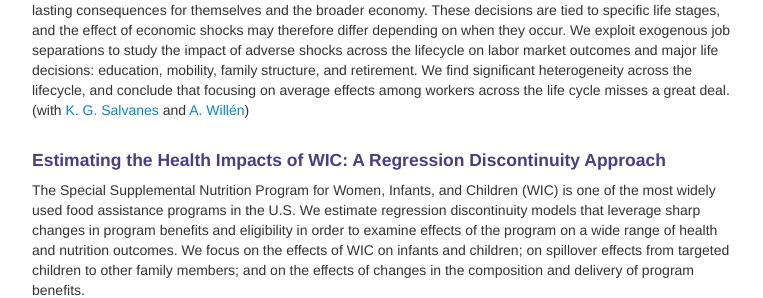
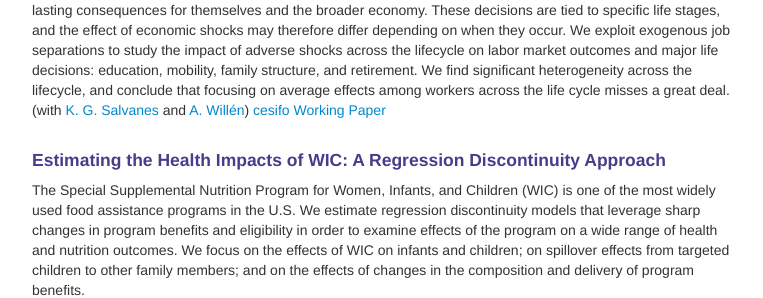
Before and after one commit to bjwillage/bjwillage.github.io, a Jekyll site: the page built from pages/research.md, in a window 1280 px wide and 900 px high, scrolled down 404 px. Shown: the part 158-456 px from the top of the window, without its empty margins (258-1021 px from the left). Built offline with Jekyll 4.4.1, drawn with Linux system fonts in a browser that asks for light colours.

Commit message:
Update research.md

```diff
--- a/pages/research.md
+++ b/pages/research.md
@@ -15,6 +15,7 @@ A rich literature documents the benefits of social safety net programs for child
 #### The Effect of Labor Market Shocks Across the Life Cycle
 Economic shocks occur frequently and may cause individuals to reevaluate key life decisions in ways that have lasting consequences for themselves and the broader economy. These decisions are tied to specific life stages, and the effect of economic shocks may therefore differ depending on when they occur. We exploit exogenous job separations to study the impact of adverse shocks across the lifecycle on labor market outcomes and major life decisions: education, mobility, family structure, and retirement. We find significant heterogeneity across the lifecycle, and conclude that focusing on average effects among workers across the life cycle misses a great deal.<br>
 (with [K. G. Salvanes](https://sites.google.com/view/kjellsalvanes/home) and [A. Willén](https://www.alexanderwillen.com/))
+[cesifo Working Paper](https://www.cesifo.org/en/publikationen/2021/working-paper/effect-labor-market-shocks-across-life-cycle)
 <br><br>
 
 #### Estimating the Health Impacts of WIC: A Regression Discontinuity Approach
```
